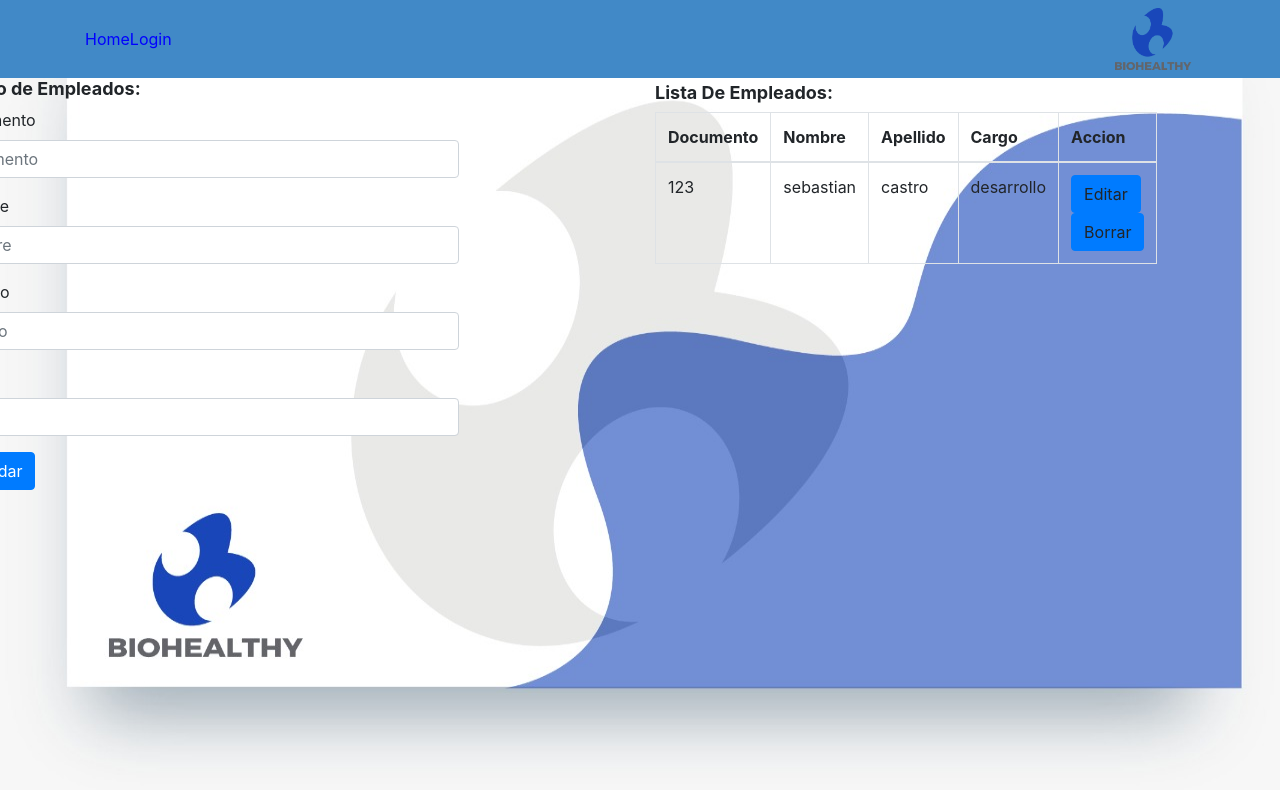
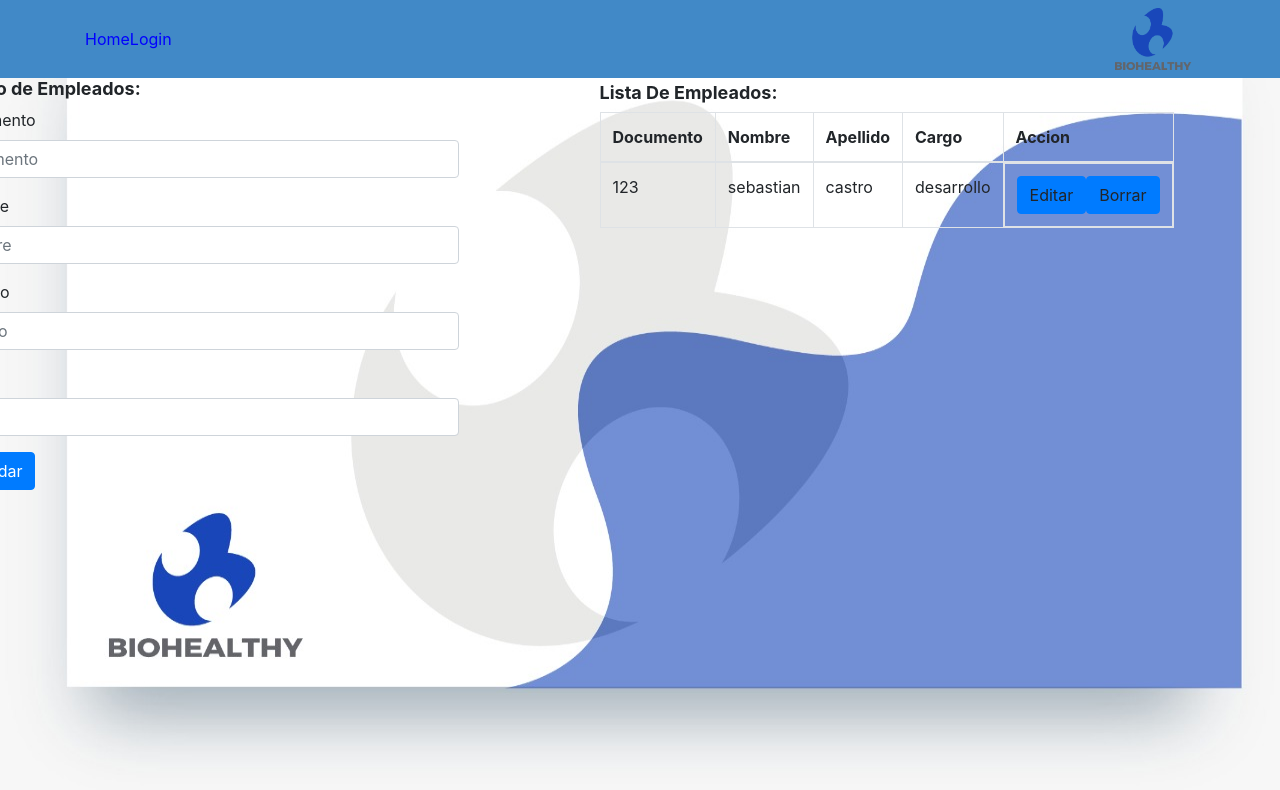
Before and after one commit to ChristDestroyed/BioHealthy, an Angular app in the folder BioHealthy/ClientApp/: page /empleados in a window 1280 px wide. Shown: the top 790 px of the page. Built offline with nearby package versions, Linux system fonts and the light colour scheme.

Commit message:
tablestyles

```diff
--- a/BioHealthy/ClientApp/src/app/Empleados/empleados.component.css
+++ b/BioHealthy/ClientApp/src/app/Empleados/empleados.component.css
@@ -13,6 +13,10 @@ h2{
 }
 
 .row-2{
-  margin-left:50%;
+  margin-left:45%;
   margin-top:-38.2%;
 }
+
+.align{
+  display:inline-flex;
+}
--- a/BioHealthy/ClientApp/src/app/Empleados/empleados.component.html
+++ b/BioHealthy/ClientApp/src/app/Empleados/empleados.component.html
@@ -74,7 +74,7 @@
             <td>{{employee.nombre}}</td>
             <td>{{employee.apellido}}</td>
             <td>{{employee.cargo}}</td>
-            <td>
+            <td class="align">
               <a (click)="editEmployee(i)" class="btn btn-primary">
                 Editar
               </a>
@@ -83,7 +83,6 @@
               </a>
             </td>
           </tr>
-
         </tbody>
       </table>
     </div>
--- a/BioHealthy/ClientApp/src/app/Visitantes/visitantes.component.css
+++ b/BioHealthy/ClientApp/src/app/Visitantes/visitantes.component.css
@@ -16,3 +16,7 @@ h2 {
   margin-left: 50%;
   margin-top: -38.2%;
 }
+
+.align {
+  display: inline-flex;
+}
--- a/BioHealthy/ClientApp/src/app/Visitantes/visitantes.component.html
+++ b/BioHealthy/ClientApp/src/app/Visitantes/visitantes.component.html
@@ -74,7 +74,7 @@
             <td>{{visitantes.nombre}}</td>
             <td>{{visitantes.apellido}}</td>
             <td>{{visitantes.cargo}}</td>
-            <td>
+            <td class="align">
               <a (click)="editVisitantes(i)" class="btn btn-primary">
                 Editar
               </a>
```
